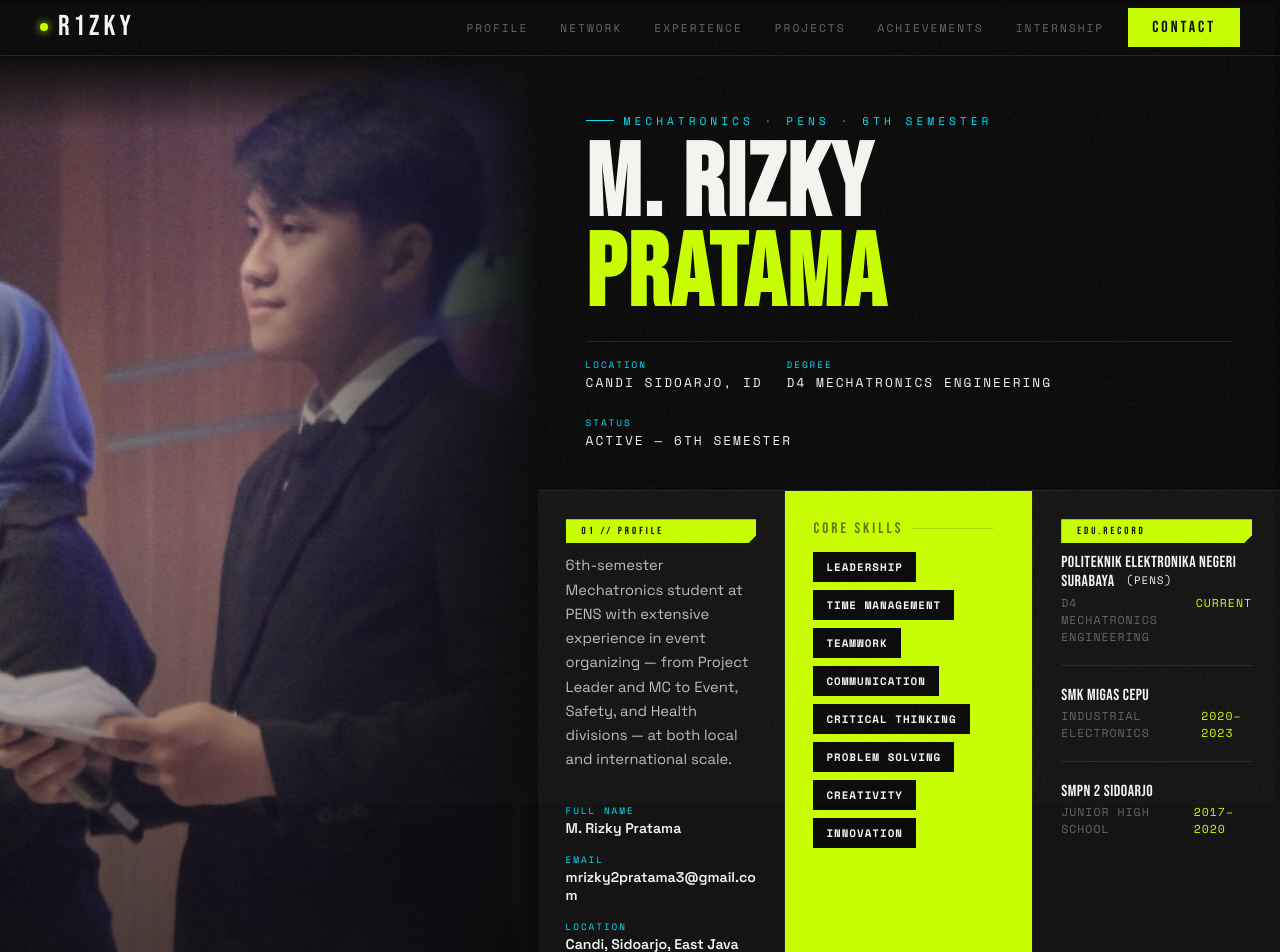
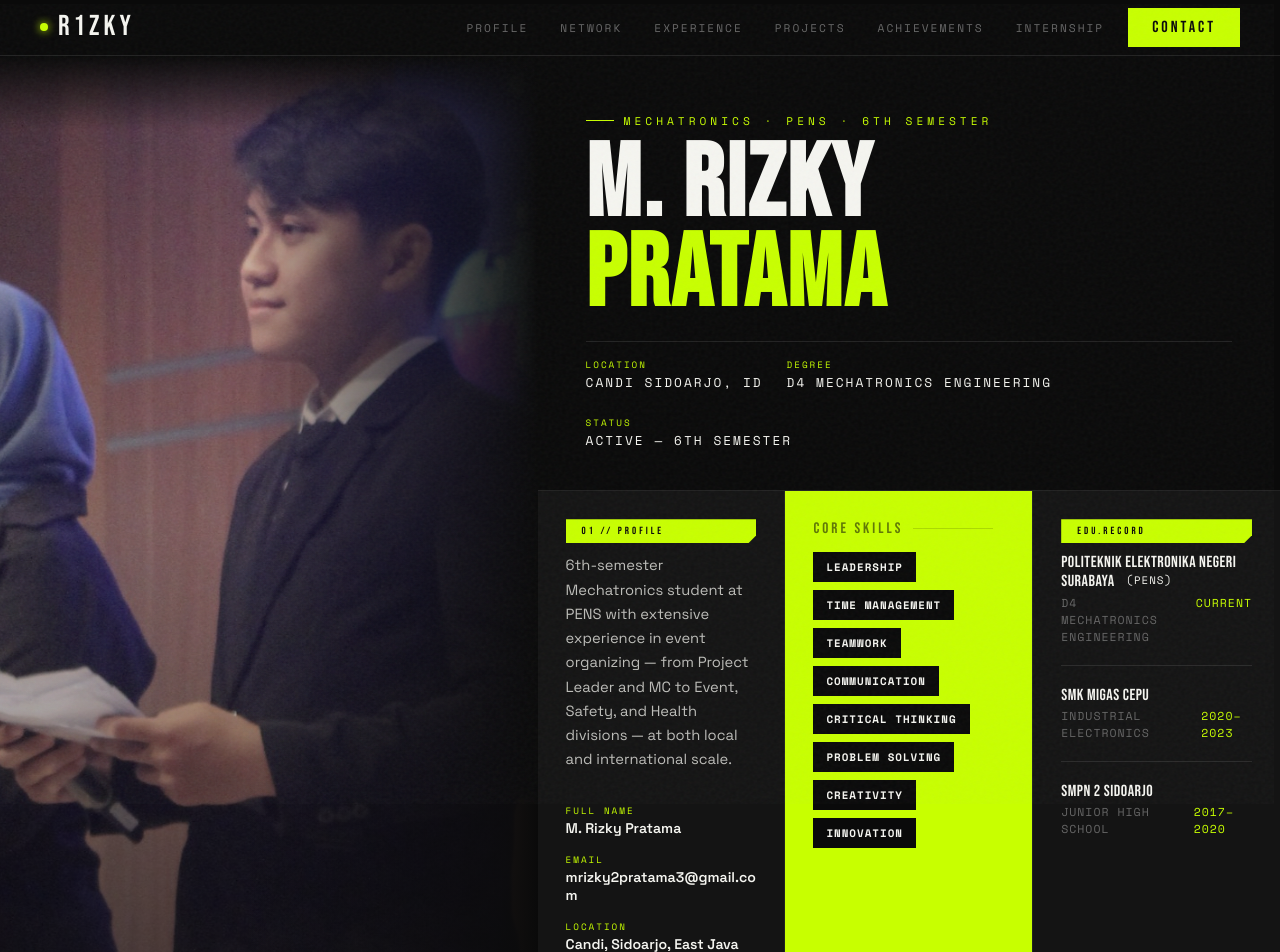
Before and after one commit to R1zkyy/r1zky.github.io, a React (Vite) app: page / in a window 1280 px wide. Shown: the top 952 px of the page. Built offline with nearby package versions, Linux system fonts and the light colour scheme.

Commit message:
Revert "style: apply cyan accent color to labels and tags [skip ci]"
This reverts commit b8d8ae5b2d3f7cce64e6bf1dbf2154231132f11e.

```diff
--- a/src/index.css
+++ b/src/index.css
@@ -8,7 +8,6 @@
   --chalk: #f5f5f0;
   --mid: #666666;
   --lime: #c8ff00;
-  --cyan: #00e5ff;
   --rust: #d44a1a;
   --border: rgba(245, 245, 240, 0.1);
   --border2: rgba(245, 245, 240, 0.2);
@@ -351,7 +350,7 @@ a {
   font-size: 0.7rem;
   text-transform: uppercase;
   letter-spacing: 4px;
-  color: var(--cyan);
+  color: var(--lime);
   margin-bottom: 12px;
   display: flex;
   align-items: center;
@@ -362,7 +361,7 @@ a {
   content: '';
   width: 28px;
   height: 1px;
-  background: var(--cyan);
+  background: var(--lime);
 }
 
 .hero-name {
@@ -401,7 +400,7 @@ a {
 }
 
 .hero-subtitle strong {
-  color: var(--cyan);
+  color: var(--lime);
   font-size: 0.58rem;
   font-weight: 400;
   letter-spacing: 2px;
@@ -718,7 +717,7 @@ a {
   font-size: 0.62rem;
   text-transform: uppercase;
   letter-spacing: 2px;
-  color: var(--cyan);
+  color: var(--lime);
   display: flex;
   align-items: center;
   gap: 6px;
@@ -840,7 +839,7 @@ a {
   font-size: 0.58rem;
   text-transform: uppercase;
   letter-spacing: 2px;
-  color: var(--cyan);
+  color: var(--lime);
 }
 
 .profile-datum-value {
@@ -1509,7 +1508,7 @@ a {
   font-size: 0.65rem;
   text-transform: uppercase;
   letter-spacing: 3px;
-  color: var(--cyan);
+  color: var(--lime);
   margin-bottom: 36px;
 }
 
```
